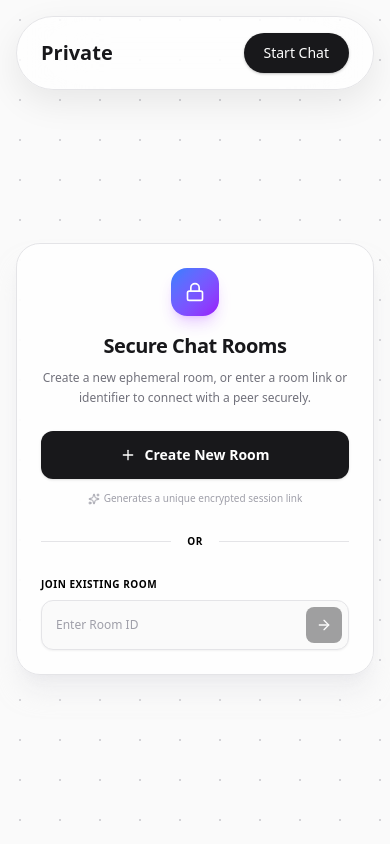
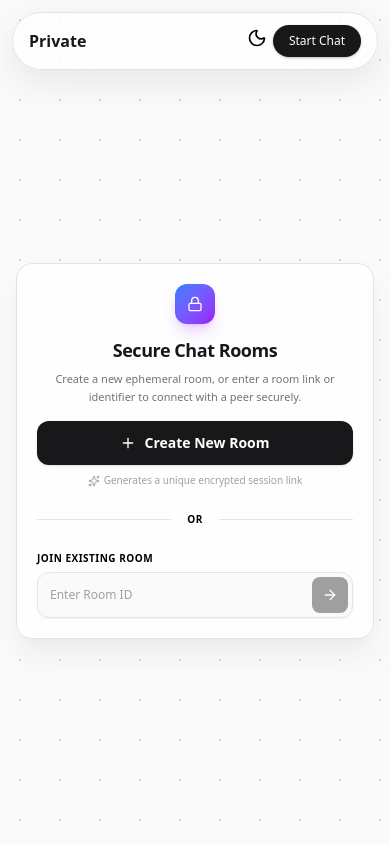
Before and after one commit to Ayomide-Philip/E2E, a Next.js app: page /chat in a window 390 px wide. Built offline with nearby package versions, Linux system fonts and the light colour scheme.

Commit message:
feat: implement chat landing page and active chat room interface with end-to-end encryption UI.

```diff
--- a/app/chat/page.tsx
+++ b/app/chat/page.tsx
@@ -47,26 +47,26 @@ export default function ChatLandingPage() {
           initial={{ opacity: 0, y: 20 }}
           animate={{ opacity: 1, y: 0 }}
           transition={{ duration: 0.5 }}
-          className="bg-white/80 dark:bg-zinc-900/50 backdrop-blur-sm rounded-3xl p-6 md:p-8 max-w-md w-full border border-zinc-200 dark:border-zinc-800 shadow-xl shadow-zinc-200/50 dark:shadow-none"
+          className="bg-white/80 dark:bg-zinc-900/50 backdrop-blur-sm rounded-2xl sm:rounded-3xl p-5 sm:p-6 md:p-8 max-w-md w-full border border-zinc-200 dark:border-zinc-800 shadow-xl shadow-zinc-200/50 dark:shadow-none"
         >
-          <div className="text-center mb-6">
-            <div className="w-12 h-12 bg-linear-to-br from-blue-500 to-purple-600 rounded-2xl flex items-center justify-center shadow-lg shadow-purple-500/25 text-white mx-auto mb-4">
-              <Lock className="h-5 w-5" />
+          <div className="text-center mb-4 sm:mb-6">
+            <div className="w-10 h-10 sm:w-12 sm:h-12 bg-linear-to-br from-blue-500 to-purple-600 rounded-xl sm:rounded-2xl flex items-center justify-center shadow-lg shadow-purple-500/25 text-white mx-auto mb-3 sm:mb-4">
+              <Lock className="h-4 w-4 sm:h-5 sm:w-5" />
             </div>
-            <h2 className="text-xl md:text-2xl font-bold text-zinc-900 dark:text-white tracking-tight">
+            <h2 className="text-lg sm:text-xl md:text-2xl font-bold text-zinc-900 dark:text-white tracking-tight">
               Secure Chat Rooms
             </h2>
-            <p className="text-xs text-zinc-500 dark:text-zinc-400 mt-2 leading-relaxed">
+            <p className="text-[11px] sm:text-xs text-zinc-500 dark:text-zinc-400 mt-1.5 sm:mt-2 leading-relaxed px-1">
               Create a new ephemeral room, or enter a room link or identifier to
               connect with a peer securely.
             </p>
           </div>
 
-          <div className="space-y-6">
-            <div className="space-y-3">
+          <div className="space-y-5 sm:space-y-6">
+            <div className="space-y-2 sm:space-y-3">
               <button
                 onClick={handleCreateRoom}
-                className="w-full bg-zinc-900 dark:bg-white text-white dark:text-black h-12 rounded-xl font-semibold text-sm hover:bg-zinc-800 dark:hover:bg-zinc-100 transition-all cursor-pointer flex items-center justify-center gap-2 shadow-sm"
+                className="w-full bg-zinc-900 dark:bg-white text-white dark:text-black h-11 sm:h-12 rounded-xl font-semibold text-sm hover:bg-zinc-800 dark:hover:bg-zinc-100 transition-all cursor-pointer flex items-center justify-center gap-2 shadow-sm active:scale-[0.98]"
               >
                 <Plus className="h-4 w-4" />
                 <span>Create New Room</span>
@@ -85,12 +85,12 @@ export default function ChatLandingPage() {
               <div className="grow border-t border-zinc-200 dark:border-zinc-800/80"></div>
             </div>
 
-            <form onSubmit={handleJoinRoom} className="space-y-3">
+            <form onSubmit={handleJoinRoom} className="space-y-2 sm:space-y-3">
               <div>
-                <label className="block text-[10px] font-bold text-zinc-450 dark:text-zinc-500 uppercase tracking-wider mb-2">
+                <label className="block text-[10px] font-bold text-zinc-450 dark:text-zinc-500 uppercase tracking-wider mb-1.5 sm:mb-2">
                   Join Existing Room
                 </label>
-                <div className="flex items-center gap-2 bg-zinc-50 dark:bg-zinc-950/60 border border-zinc-200 dark:border-zinc-850 rounded-xl p-1.5 shadow-xs focus-within:border-zinc-350 dark:focus-within:border-zinc-750 transition-colors">
+                <div className="flex items-center gap-2 bg-zinc-50 dark:bg-zinc-950/60 border border-zinc-200 dark:border-zinc-850 rounded-xl p-1 shadow-xs focus-within:border-zinc-350 dark:focus-within:border-zinc-750 transition-colors">
                   <input
                     type="text"
                     required
@@ -102,7 +102,7 @@ export default function ChatLandingPage() {
                   <button
                     type="submit"
                     disabled={!roomIdInput.trim()}
-                    className="h-9 w-9 bg-zinc-900 dark:bg-white text-white dark:text-black rounded-lg hover:bg-zinc-800 dark:hover:bg-zinc-100 flex items-center justify-center transition-all cursor-pointer disabled:opacity-40 disabled:cursor-not-allowed"
+                    className="h-9 w-9 bg-zinc-900 dark:bg-white text-white dark:text-black rounded-lg hover:bg-zinc-800 dark:hover:bg-zinc-100 flex items-center justify-center transition-all cursor-pointer disabled:opacity-40 disabled:cursor-not-allowed active:scale-[0.92]"
                   >
                     <ArrowRight className="h-4 w-4" />
                   </button>
--- a/components/chat/chatRoomActive.tsx
+++ b/components/chat/chatRoomActive.tsx
@@ -25,10 +25,10 @@ export default function ChatRoomActive({
       transition={{ duration: 0.3 }}
       className="flex-1 flex flex-col min-h-0"
     >
-      <div className="flex-1 overflow-y-auto p-4 md:p-6 space-y-4">
-        <div className="flex items-center justify-center mb-6">
-          <div className="flex items-center gap-2 px-4 py-2 bg-emerald-500/10 dark:bg-emerald-400/5 text-emerald-800 dark:text-emerald-400 border border-emerald-500/20 dark:border-emerald-500/10 rounded-2xl text-xs max-w-md text-center shadow-xs">
-            <Shield className="h-3.5 w-3.5 shrink-0" />
+      <div className="flex-1 overflow-y-auto p-3 sm:p-4 md:p-6 space-y-3 sm:space-y-4">
+        <div className="flex items-center justify-center mb-4 sm:mb-6">
+          <div className="flex items-center gap-1.5 sm:gap-2 px-3 sm:px-4 py-1.5 sm:py-2 bg-emerald-500/10 dark:bg-emerald-400/5 text-emerald-800 dark:text-emerald-400 border border-emerald-500/20 dark:border-emerald-500/10 rounded-2xl text-[10px] sm:text-xs max-w-[90%] sm:max-w-md text-center shadow-xs">
+            <Shield className="h-3 sm:h-3.5 w-3 sm:w-3.5 shrink-0" />
             <span>
               This room is fully encrypted end-to-end. No database or server
               logs are kept.
@@ -81,8 +81,8 @@ export default function ChatRoomActive({
         <div ref={messagesEndRef} />
       </div>
 
-      <div className="p-3 md:p-4 bg-linear-to-t from-white via-white/80 to-transparent dark:from-zinc-950 dark:via-zinc-950/80 dark:to-transparent shrink-0 border-t border-zinc-200/80 dark:border-zinc-800/60">
-        <div className="flex items-center gap-2 max-w-4xl mx-auto bg-white dark:bg-zinc-900 backdrop-blur-md rounded-2xl border border-zinc-200 dark:border-zinc-800 shadow-[0_4px_20px_rgb(0,0,0,0.04)] dark:shadow-none p-1.5">
+      <div className="p-2 sm:p-3 md:p-4 bg-linear-to-t from-white via-white/80 to-transparent dark:from-zinc-950 dark:via-zinc-950/80 dark:to-transparent shrink-0 border-t border-zinc-200/80 dark:border-zinc-800/60">
+        <div className="flex items-center gap-1.5 sm:gap-2 max-w-4xl mx-auto bg-white dark:bg-zinc-900 backdrop-blur-md rounded-xl sm:rounded-2xl border border-zinc-200 dark:border-zinc-800 shadow-[0_4px_20px_rgb(0,0,0,0.04)] dark:shadow-none p-1 sm:p-1.5">
           <input
             type="text"
             placeholder="Type a message..."
@@ -95,18 +95,18 @@ export default function ChatRoomActive({
                 handleSendMessage();
               }
             }}
-            className="flex-1 px-4 py-2.5 text-sm bg-transparent border-0 outline-none text-zinc-900 dark:text-white placeholder-zinc-400 dark:placeholder-zinc-500 cursor-text disabled:cursor-not-allowed"
+            className="flex-1 px-2 sm:px-4 py-2 sm:py-2.5 text-xs sm:text-sm bg-transparent border-0 outline-none text-zinc-900 dark:text-white placeholder-zinc-400 dark:placeholder-zinc-500 cursor-text disabled:cursor-not-allowed"
           />
           <button
             onClick={handleSendMessage}
             disabled={!inputMessage.trim() || !isPartnerJoined}
-            className={`h-10 px-4 rounded-xl font-semibold text-sm transition-all flex items-center gap-1.5 shrink-0 ${
+            className={`h-9 sm:h-10 px-3 sm:px-4 rounded-lg sm:rounded-xl font-semibold text-xs sm:text-sm transition-all flex items-center gap-1 sm:gap-1.5 shrink-0 ${
               inputMessage.trim() && isPartnerJoined
-                ? "bg-zinc-900 dark:bg-white text-white dark:text-black hover:bg-zinc-700 dark:hover:bg-zinc-100 cursor-pointer shadow-sm"
+                ? "bg-zinc-900 dark:bg-white text-white dark:text-black hover:bg-zinc-700 dark:hover:bg-zinc-100 cursor-pointer shadow-sm active:scale-[0.96]"
                 : "bg-zinc-200 dark:bg-zinc-800 text-zinc-400 dark:text-zinc-500 cursor-not-allowed opacity-60"
             }`}
           >
-            <Send className="h-4 w-4" />
+            <Send className="h-3.5 sm:h-4 w-3.5 sm:w-4" />
             <span className="hidden sm:inline">Send</span>
           </button>
         </div>
--- a/components/chat/chatroom.tsx
+++ b/components/chat/chatroom.tsx
@@ -203,8 +203,8 @@ export function ChatRoom({ roomId }: { roomId: string }) {
         copied={copied}
       />
 
-      <main className="relative z-10 flex-1 flex overflow-hidden w-full max-w-6xl mx-auto p-4 md:p-6 min-h-0">
-        <div className="flex-1 flex flex-col min-w-0 bg-white/70 dark:bg-zinc-950/20 backdrop-blur-md rounded-3xl border border-zinc-200 dark:border-zinc-800 shadow-[0_8px_30px_rgb(0,0,0,0.03)] dark:shadow-none overflow-hidden">
+      <main className="relative z-10 flex-1 flex overflow-hidden w-full max-w-6xl mx-auto p-2 sm:p-3 md:p-6 min-h-0">
+        <div className="flex-1 flex flex-col min-w-0 bg-white/70 dark:bg-zinc-950/20 backdrop-blur-md rounded-2xl sm:rounded-3xl border border-zinc-200 dark:border-zinc-800 shadow-[0_8px_30px_rgb(0,0,0,0.03)] dark:shadow-none overflow-hidden">
           <AnimatePresence mode="wait">
             {!isPartnerJoined ? (
               <WaitingChatRoom
--- a/components/chat/navbar.tsx
+++ b/components/chat/navbar.tsx
@@ -33,7 +33,7 @@ export default function ChatNavBar({
             <span className="text-sm font-bold text-zinc-900 dark:text-white tracking-tight">
               Private
             </span>
-            <span className="hidden xs:inline-flex bg-linear-to-br from-blue-500 to-purple-600 text-[9px] text-white px-1.5 py-0.5 rounded-full font-bold">
+            <span className="hidden sm:inline-flex bg-linear-to-br from-blue-500 to-purple-600 text-[9px] text-white px-1.5 py-0.5 rounded-full font-bold">
               E2E
             </span>
           </div>
--- a/components/chat/waitingChatRoom.tsx
+++ b/components/chat/waitingChatRoom.tsx
@@ -16,9 +16,9 @@ export default function WaitingChatRoom({
       animate={{ opacity: 1, y: 0 }}
       exit={{ opacity: 0, y: -15 }}
       transition={{ duration: 0.3 }}
-      className="flex-1 flex flex-col items-center justify-center p-6 md:p-12 text-center"
+      className="flex-1 flex flex-col items-center justify-center p-4 sm:p-6 md:p-12 text-center"
     >
-      <div className="relative w-36 h-36 mx-auto mb-6 flex items-center justify-center">
+      <div className="relative w-28 h-28 sm:w-36 sm:h-36 mx-auto mb-4 sm:mb-6 flex items-center justify-center">
         <motion.div
           animate={{
             scale: [1, 1.25, 1],
@@ -29,7 +29,7 @@ export default function WaitingChatRoom({
             duration: 3.5,
             ease: "easeInOut",
           }}
-          className="absolute w-36 h-36 rounded-full border border-blue-500/30 dark:border-blue-400/25"
+          className="absolute w-28 h-28 sm:w-36 sm:h-36 rounded-full border border-blue-500/30 dark:border-blue-400/25"
         />
         <motion.div
           animate={{ scale: [1, 1.15, 1], opacity: [0.2, 0.5, 0.2] }}
@@ -39,7 +39,7 @@ export default function WaitingChatRoom({
             ease: "easeInOut",
             delay: 0.6,
           }}
-          className="absolute w-28 h-28 rounded-full border border-purple-500/35 dark:border-purple-400/25"
+          className="absolute w-22 h-22 sm:w-28 sm:h-28 rounded-full border border-purple-500/35 dark:border-purple-400/25"
         />
         <motion.div
           animate={{ scale: [1, 1.05, 1], opacity: [0.3, 0.6, 0.3] }}
@@ -49,7 +49,7 @@ export default function WaitingChatRoom({
             ease: "easeInOut",
             delay: 1.2,
           }}
-          className="absolute w-20 h-20 rounded-full border border-zinc-200 dark:border-zinc-800"
+          className="absolute w-16 h-16 sm:w-20 sm:h-20 rounded-full border border-zinc-200 dark:border-zinc-800"
         />
         <motion.div
           animate={{ y: [-4, 4, -4] }}
@@ -58,34 +58,34 @@ export default function WaitingChatRoom({
             duration: 4.5,
             ease: "easeInOut",
           }}
-          className="absolute w-14 h-14 bg-linear-to-br from-blue-500 to-purple-600 rounded-2xl flex items-center justify-center shadow-xl shadow-purple-500/25 text-white z-10"
+          className="absolute w-12 h-12 sm:w-14 sm:h-14 bg-linear-to-br from-blue-500 to-purple-600 rounded-xl sm:rounded-2xl flex items-center justify-center shadow-xl shadow-purple-500/25 text-white z-10"
         >
-          <Lock className="h-6 w-6" />
+          <Lock className="h-5 w-5 sm:h-6 sm:w-6" />
         </motion.div>
       </div>
 
-      <h2 className="text-xl md:text-2xl font-bold text-zinc-900 dark:text-white tracking-tight mb-2">
+      <h2 className="text-base sm:text-xl md:text-2xl font-bold text-zinc-900 dark:text-white tracking-tight mb-1.5 sm:mb-2 px-2">
         Waiting for someone to join...
       </h2>
-      <p className="text-sm text-zinc-500 dark:text-zinc-400 max-w-sm mb-8 leading-relaxed">
+      <p className="text-xs sm:text-sm text-zinc-500 dark:text-zinc-400 max-w-sm mb-6 sm:mb-8 leading-relaxed px-4 sm:px-0">
         Share this link with a friend to start chatting. The session remains
         temporary and encrypted.
       </p>
 
-      <div className="bg-zinc-50 dark:bg-zinc-900/30 border border-zinc-200 dark:border-zinc-800/80 rounded-2xl p-4 w-full max-w-md text-left shadow-xs">
+      <div className="bg-zinc-50 dark:bg-zinc-900/30 border border-zinc-200 dark:border-zinc-800/80 rounded-2xl p-3 sm:p-4 w-full max-w-md text-left shadow-xs mx-4 sm:mx-0">
         <span className="block text-[10px] font-bold text-zinc-400 dark:text-zinc-500 mb-2 uppercase tracking-wider">
           Shareable Room Link
         </span>
-        <div className="flex items-center gap-2 bg-white dark:bg-zinc-950 border border-zinc-200 dark:border-zinc-850 rounded-xl p-1.5 shadow-xs">
+        <div className="flex items-center gap-2 bg-white dark:bg-zinc-950 border border-zinc-200 dark:border-zinc-850 rounded-xl p-1 shadow-xs">
           <input
             type="text"
             readOnly
             value={roomLink}
-            className="flex-1 text-xs font-mono text-zinc-600 dark:text-zinc-350 px-2 select-all outline-none truncate"
+            className="flex-1 text-[10px] sm:text-xs font-mono text-zinc-600 dark:text-zinc-350 px-2 select-all outline-none truncate"
           />
           <button
             onClick={handleCopy}
-            className={`px-4 py-2 rounded-lg font-semibold text-xs flex items-center gap-1.5 transition-all cursor-pointer shrink-0 ${
+            className={`px-3 sm:px-4 py-1.5 sm:py-2 rounded-lg font-semibold text-[10px] sm:text-xs flex items-center gap-1 sm:gap-1.5 transition-all cursor-pointer shrink-0 ${
               copied
                 ? "bg-emerald-500 text-white shadow-xs"
                 : "bg-zinc-900 dark:bg-white text-white dark:text-black hover:bg-zinc-800 dark:hover:bg-zinc-100"
@@ -93,13 +93,13 @@ export default function WaitingChatRoom({
           >
             {copied ? (
               <>
-                <Check className="h-3.5 w-3.5" />
-                <span>Copied!</span>
+                <Check className="h-3 sm:h-3.5 w-3 sm:w-3.5" />
+                <span className="hidden sm:inline">Copied!</span>
               </>
             ) : (
               <>
-                <Copy className="h-3.5 w-3.5" />
-                <span>Copy</span>
+                <Copy className="h-3 sm:h-3.5 w-3 sm:w-3.5" />
+                <span className="hidden sm:inline">Copy</span>
               </>
             )}
           </button>
--- a/components/navbar.tsx
+++ b/components/navbar.tsx
@@ -5,9 +5,9 @@ import { useRouter } from "next/navigation";
 export default function NavBar() {
   const router = useRouter();
   return (
-    <nav className="sticky top-4 z-50 mx-auto flex w-[calc(100%-2rem)] max-w-6xl items-center justify-between rounded-full px-6 py-4 md:px-8 bg-white/70 dark:bg-black/20 backdrop-blur-2xl border border-zinc-200 dark:border-white/10 shadow-[0_12px_35px_rgba(0,0,0,0.08)] dark:shadow-[0_12px_35px_rgba(0,0,0,0.22)]">
-      <div className="flex items-center gap-2">
-        <span className="text-xl font-bold text-zinc-900 dark:text-white">
+    <nav className="sticky top-3 sm:top-4 z-50 mx-auto flex w-[calc(100%-1.5rem)] sm:w-[calc(100%-2rem)] max-w-6xl items-center justify-between rounded-full px-4 sm:px-6 md:px-8 py-3 sm:py-4 bg-white/70 dark:bg-black/20 backdrop-blur-2xl border border-zinc-200 dark:border-white/10 shadow-[0_12px_35px_rgba(0,0,0,0.08)] dark:shadow-[0_12px_35px_rgba(0,0,0,0.22)]">
+      <div className="flex items-center gap-1.5 sm:gap-2">
+        <span className="text-base sm:text-lg md:text-xl font-bold text-zinc-900 dark:text-white">
           Private
         </span>
       </div>
@@ -28,12 +28,17 @@ export default function NavBar() {
         <Toggle />
       </div>
 
-      <button
-        onClick={() => router.push("/chat")}
-        className="bg-zinc-900 dark:bg-white/95 text-white dark:text-black px-5 py-2.5 rounded-full font-medium text-sm hover:bg-zinc-700 dark:hover:bg-white transition-colors shadow-sm shadow-black/20"
-      >
-        Start Chat
-      </button>
+      <div className="flex items-center gap-1.5 sm:gap-2">
+        <div className="md:hidden">
+          <Toggle />
+        </div>
+        <button
+          onClick={() => router.push("/chat")}
+          className="bg-zinc-900 dark:bg-white/95 text-white dark:text-black px-4 sm:px-5 py-2 sm:py-2.5 rounded-full font-medium text-xs sm:text-sm hover:bg-zinc-700 dark:hover:bg-white transition-colors shadow-sm shadow-black/20 active:scale-[0.97]"
+        >
+          Start Chat
+        </button>
+      </div>
     </nav>
   );
 }
```
